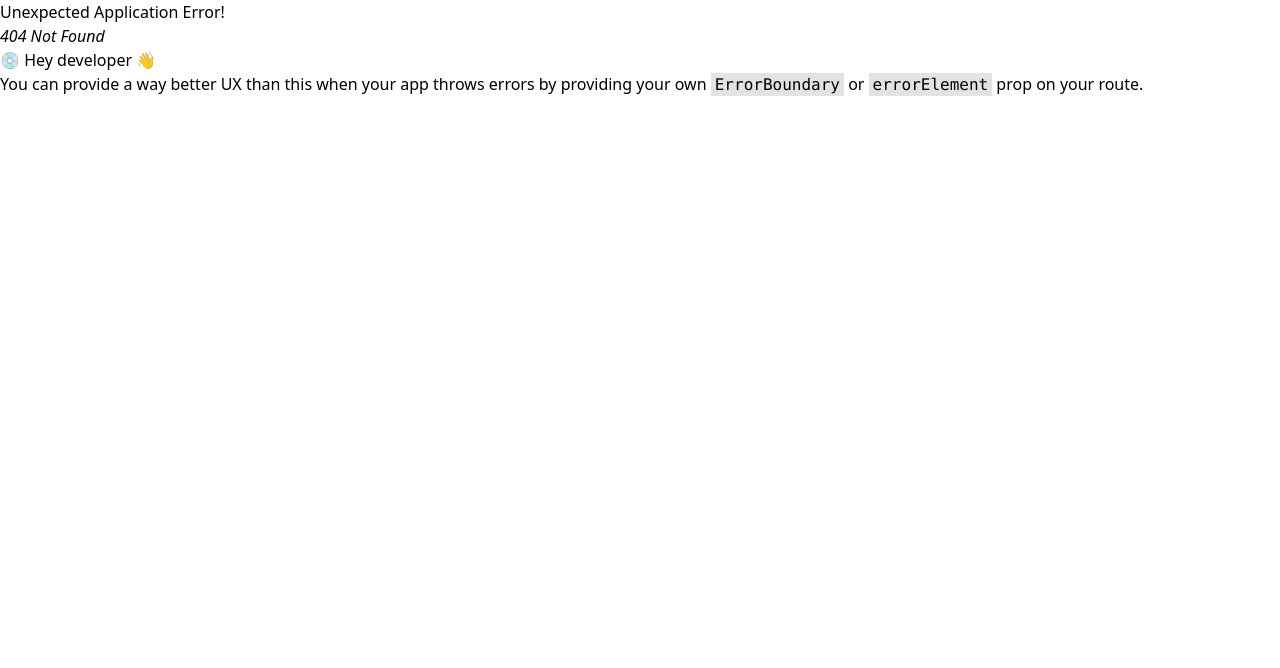
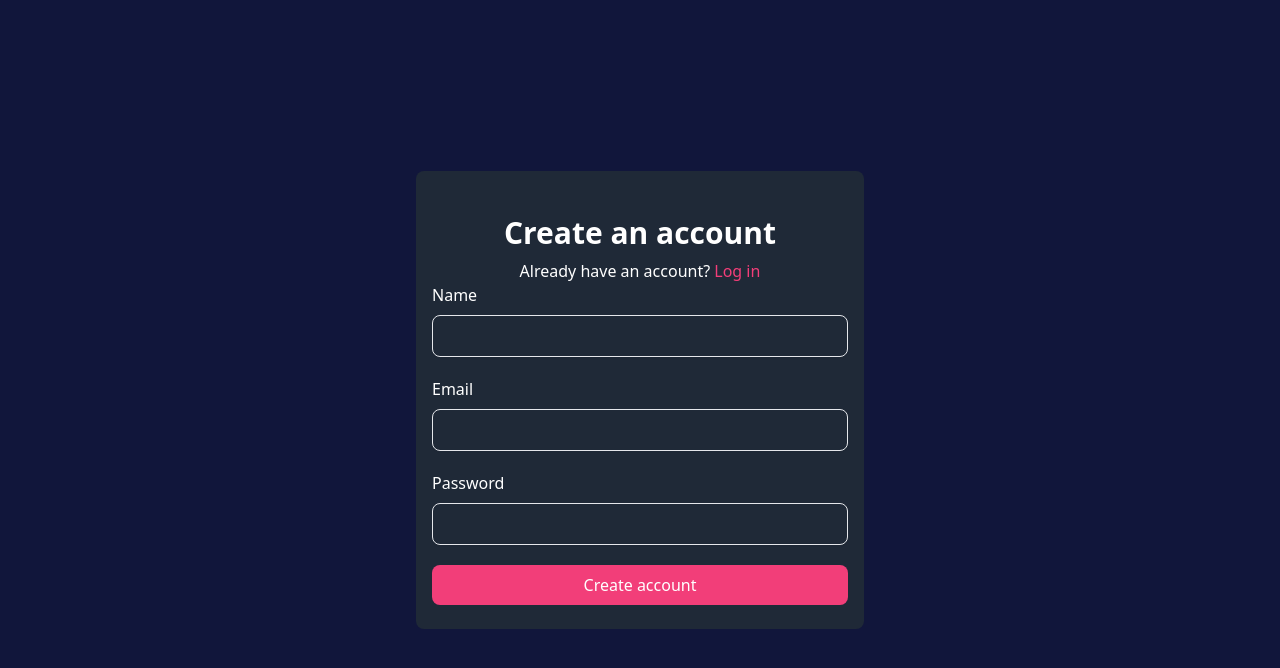
Before and after one commit to Sahil-Sharma06/Adhikar, a React (Vite) app in the folder Frontend/: page /register in a window 1280 px wide. Before the commit this address had no page. Shown: the top 668 px of the page. Built offline with nearby package versions, Linux system fonts and the light colour scheme.

Commit message:
Login,Signup,TailwindConfig,Main

```diff
--- /dev/null
+++ b/Frontend/src/Components/Login.jsx
@@ -0,0 +1,58 @@
+import React from 'react'
+import { Link } from 'react-router-dom'
+
+const Login = () => {
+  return (
+    <div className="flex items-center justify-center h-screen text-white bg-custom-dark-blue">
+      <div className="w-full max-w-md p-8 bg-gray-800 rounded-lg shadow-lg">
+        <h1 className="mb-2 text-3xl font-bold text-center">Login</h1>
+
+        <div className="flex flex-col items-center mb-4">
+          <p className="text-center">
+            Don't have an account?{' '}
+            <Link
+              to="/register"
+              className="font-medium text-custom-pink hover:text-indigo-500"
+            >
+              Sign Up
+            </Link>
+          </p>
+        </div>
+
+        <form
+                        onSubmit={(e) => e.preventDefault()}
+                        className="space-y-5"
+
+                    >
+                        <div>
+                            <label className="font-medium">
+                                Email
+                            </label>
+                            <input
+                                type="email"
+                                required
+                                className="w-full px-3 py-2 mt-2 text-gray-500 bg-transparent border rounded-lg shadow-sm outline-none focus:border-indigo-600"
+                            />
+                        </div>
+                        <div>
+                            <label className="font-medium">
+                                Password
+                            </label>
+                            <input
+                                type="password"
+                                required
+                                className="w-full px-3 py-2 mt-2 text-gray-500 bg-transparent border rounded-lg shadow-sm outline-none focus:border-indigo-600"
+                            />
+                        </div>
+                        <button
+                            className="w-full px-4 py-2 font-medium text-white duration-150 rounded-lg bg-custom-pink hover:bg-indigo-500 active:bg-indigo-600"
+                        >
+                            Create account
+                        </button>
+                    </form>
+      </div>
+    </div>
+  )
+}
+
+export default Login
--- /dev/null
+++ b/Frontend/src/Components/Signup.jsx
@@ -0,0 +1,61 @@
+import React from 'react'
+import {Link} from 'react-router-dom'
+export default () => {
+    return (
+        <main className="flex flex-col items-center justify-center w-full h-screen bg-custom-dark-blue sm:px-4">
+            <div className="w-full max-w-md space-y-6 text-white sm:max-w-md">
+                <div className="p-4 py-6 bg-gray-800 sm:rounded-lg">
+                <div className="text-center">
+                    <div className="mt-5 space-y-2">
+                        <h3 className="text-2xl font-bold text-white sm:text-3xl">Create an account</h3>
+                        <p className="">Already have an account? <Link to="/login" className="font-medium text-custom-pink hover:text-indigo-500">
+                  Log in
+                </Link></p>
+                    </div>
+                </div>
+                    <form
+                        onSubmit={(e) => e.preventDefault()}
+                        className="space-y-5"
+
+                    >
+                        <div>
+                            <label className="font-medium">
+                                Name
+                            </label>
+                            <input
+                                type="text"
+                                required
+                                className="w-full px-3 py-2 mt-2 text-gray-500 bg-transparent border rounded-lg shadow-sm outline-none focus:border-indigo-600"
+                            />
+                        </div>
+                        <div>
+                            <label className="font-medium">
+                                Email
+                            </label>
+                            <input
+                                type="email"
+                                required
+                                className="w-full px-3 py-2 mt-2 text-gray-500 bg-transparent border rounded-lg shadow-sm outline-none focus:border-indigo-600"
+                            />
+                        </div>
+                        <div>
+                            <label className="font-medium">
+                                Password
+                            </label>
+                            <input
+                                type="password"
+                                required
+                                className="w-full px-3 py-2 mt-2 text-gray-500 bg-transparent border rounded-lg shadow-sm outline-none focus:border-indigo-600"
+                            />
+                        </div>
+                        <button
+                            className="w-full px-4 py-2 font-medium text-white duration-150 rounded-lg bg-custom-pink hover:bg-indigo-500 active:bg-indigo-600"
+                        >
+                            Create account
+                        </button>
+                    </form>
+                </div>
+            </div>
+        </main>
+    )
+}
--- a/Frontend/src/main.jsx
+++ b/Frontend/src/main.jsx
@@ -9,11 +9,15 @@ import {
 } from "react-router-dom";
 
 import Homepage from './page/Homepage.jsx';
+import Login from './Components/Login.jsx';
+import Signup from './Components/Signup.jsx';
 
 const router= createBrowserRouter(
   createRoutesFromElements(
     <Route path='/' element={<App/>}>
       <Route path='' element={<Homepage/>}/>
+      <Route path='/login' element={<Login/>}/>
+      <Route path='/register' element={<Signup/>}/>
     </Route>
   )
 )
--- a/Frontend/tailwind.config.js
+++ b/Frontend/tailwind.config.js
@@ -4,7 +4,12 @@ export default {
     "./src/**/*.{js,ts,jsx,tsx,mdx}",
   ],
   theme: {
-    extend: {},
+    extend: {
+      colors: {
+        'custom-dark-blue': '#11163B',
+        'custom-pink': '#F23E79',
+      },
+    },
   },
   plugins: [],
 }
```
